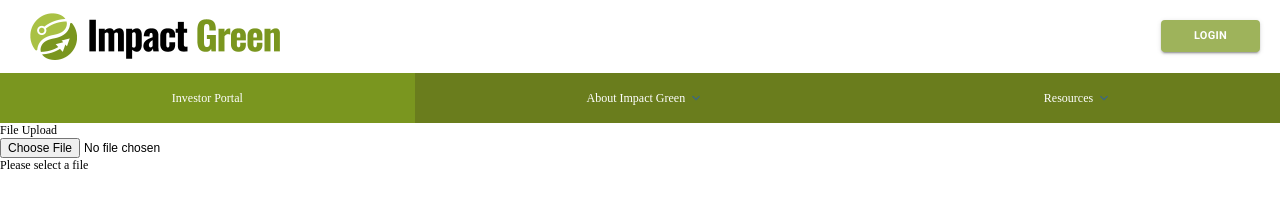
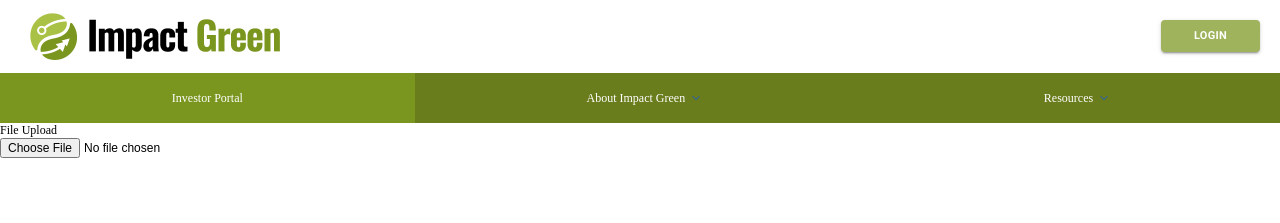
Before and after one commit to yiran123/Capstone, a React (Create React App) app in the folder frontend/sdg-project/: page /upload in a window 1280 px wide. Shown: the top 223 px of the page. Built offline with nearby package versions, Linux system fonts and the light colour scheme.

Commit message:
sheets name error

```diff
--- a/frontend/sdg-project/src/containers/Uploader/Uploader.js
+++ b/frontend/sdg-project/src/containers/Uploader/Uploader.js
@@ -11,14 +11,17 @@ class Uploader extends React.Component {
         super(props);
         this.state = {
             file: '',
-            error: ''
+            errors: []
         }
     };
 
     onChangeHandler = (e) => {
         if (e.target.files[0].name.split('.').pop().toLowerCase() != 'xlsx') {
             this.setState({
-                error: 'The file should have extension of "xlsx"'
+                errors: [
+                    ...this.state.errors,
+                    'The file should have extension of "xlsx"'
+                ]
             });
         } else {
             this.setState({
@@ -194,6 +197,20 @@ class Uploader extends React.Component {
         return financialInfo;
     }
 
+    checkSheetExistence = (sheet, sheetName) => {
+        const newError = 'The sheet \' ' + sheetName + ' \' doesn\'t exist!';
+        if (sheet === undefined) {
+            this.setState({
+                errors: [
+                    ...this.state.errors,
+                    newError
+                ]
+            });
+            return false;
+        }
+        return true;
+    }
+
     onClickHandler = () => {
         const PROJECT_INFO_SHEET = "Project Information";
         const BOND_INFO_SHEET = "Bond Information";
@@ -208,6 +225,27 @@ class Uploader extends React.Component {
             const projectWorksheet = workbook.Sheets[PROJECT_INFO_SHEET];
             const bondWorksheet = workbook.Sheets[BOND_INFO_SHEET];
             const contractorWorksheet = workbook.Sheets[CONTRACTOR_INFO_SHEET];
+
+            const existence1 = this.checkSheetExistence(projectWorksheet, PROJECT_INFO_SHEET);
+            const existence2 = this.checkSheetExistence(bondWorksheet, BOND_INFO_SHEET);
+            const existence3 = this.checkSheetExistence(contractorWorksheet, CONTRACTOR_INFO_SHEET);
+
+            if (!existence1 || !existence2 || !existence3) {
+                console.log('not existe!');
+                return;
+            }
+            // this.setState({
+            //     errors: [
+            //         ...this.state.errors,
+            //         "newError"
+            //     ]
+            // });
+
+            console.log('========== files names:');
+
+            console.log(projectWorksheet);
+            console.log(bondWorksheet);
+            console.log(contractorWorksheet);
 
             const financialInfoWorksheets = [];
             workbook.SheetNames.forEach((sheetName) => {
@@ -240,8 +278,11 @@ class Uploader extends React.Component {
     }
 
     render() {
-        const error = this.state.error;
+        const errors = this.state.errors;
         const file = this.state.file;
+
+        console.log('=======');
+        console.log(file.length);
 
         return (
             <div>
@@ -251,18 +292,15 @@ class Uploader extends React.Component {
 
                 <input type="file" onChange={e => this.onChangeHandler(e)} />
 
-                {file
-                    ?
+                {file &&
                     <button type="button" class="btn btn-success btn-block" onClick={this.onClickHandler}>
                         Upload
                     </button>
-                    :
-                    <p>Please select a file</p>
                 }
 
-                {error &&
-                <p>{error}</p>
-                }
+                {this.state.errors && (
+                    this.state.errors.map(error => <p>{error}</p>)
+                )}
             </div>
         )
     }
@@ -271,7 +309,7 @@ class Uploader extends React.Component {
 const mapStateToProps = (state) => {
     return {
         loading: state.loading,
-        error: state.error
+        errors: state.errors
     }
 }
 
```
